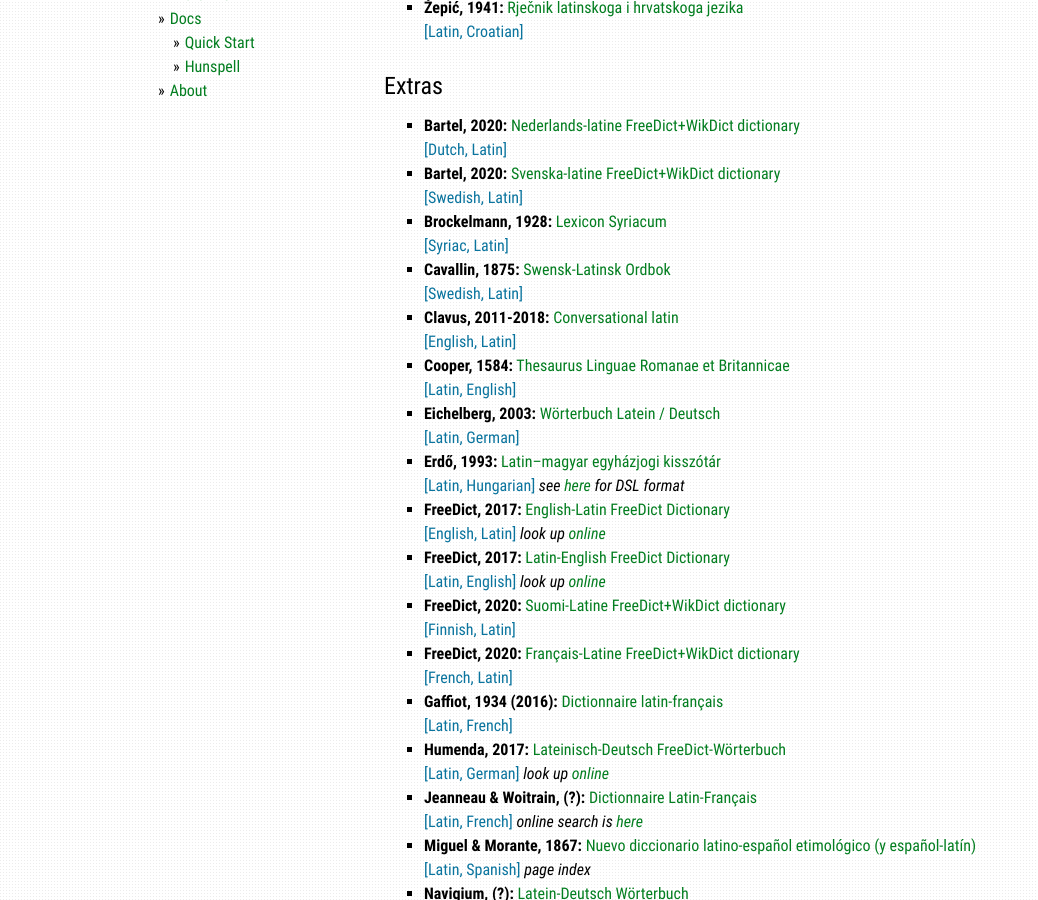
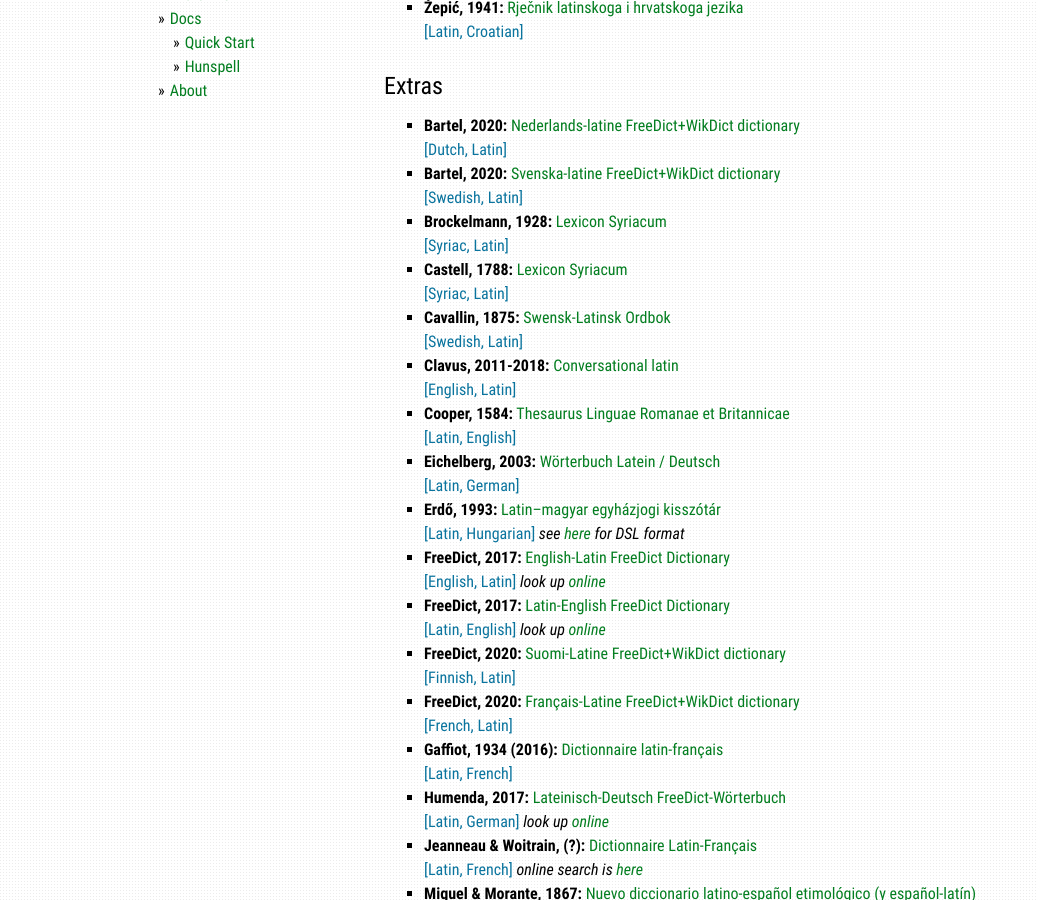
Before and after one commit to latin-dict/latin-dict.github.io, a Jekyll site: the page built from list_general.md, in a window 1280 px wide and 900 px high, scrolled down 706 px. Shown: the whole window, without its empty margins (0-1038 px from the left). Built offline with Jekyll 4.4.1, drawn with Linux system fonts in a browser that asks for light colours.

Commit message:
small changes

```diff
--- a/_data/extras_general.yml
+++ b/_data/extras_general.yml
@@ -118,6 +118,12 @@
   website: http://www.dukhrana.com/lexicon/Brockelmann/
   tags: [Syriac, Latin]
   comment:
+- title: Lexicon Syriacum
+  author: Castell
+  year: 1788
+  website: http://www.dukhrana.com/lexicon/Castelli/index.php?p=476
+  tags: [Syriac, Latin]
+  comment:
 - title: Latin–magyar egyházjogi kisszótár
   author: Erdő
   year: 1993
```
Also changed, not shown: _dictionaries/LopezPozo1997.md (+1 -1 lines), docs/howto.md (+1 -1 lines).
